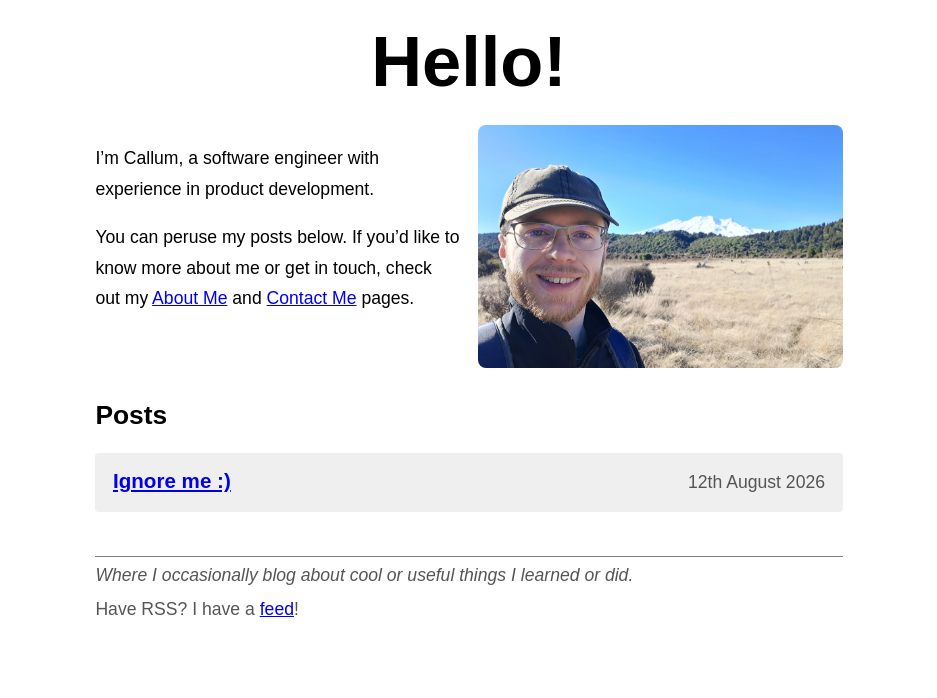
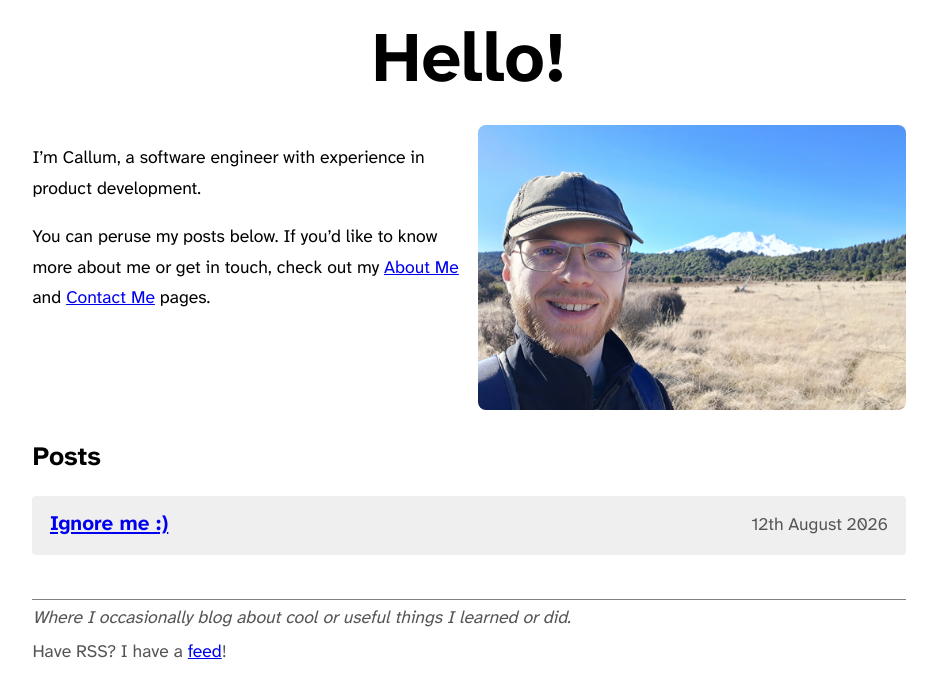
Before and after one commit to Callum-McDowell/callum-mcdowell.github.io, a Jekyll site: the page built from docs/index.md, in a window 1280 px wide. Shown: the top 698 px of the page, without its empty margins (171-1108 px from the left). Built offline with Jekyll 4.4.1, drawn with Linux system fonts in a browser that asks for light colours.

Commit message:
feat: use Atkinson Hyperlegible Next/Mono as the default font family
This is very legible, accessible, and pleasant to read!

However, it is pretty uncondensed. It takes up a lot more space
(especially the code) but I don't want to tweak the CSS font sizes
because that will break the experience for people using fallback or
override fonts.

The font files (which I got directly from
https://www.brailleinstitute.org/freefont/ also log some formatting
warnings in my browser).

Maybe I'll sit on this for a while.

```diff
--- /dev/null
+++ b/docs/_sass/_fonts.scss
@@ -0,0 +1,21 @@
+@font-face {
+  font-family: "Atkinson Hyperlegible Next";
+  font-style: normal;
+  font-weight: 100 900;
+  font-display: fallback;
+  src:
+    local("Atkinson Hyperlegible Next"),
+    local("atkinson-hyperlegible-next"),
+    url('../fonts/AtkinsonHyperlegibleNextVF-Variable.woff2') format('woff2');
+}
+
+@font-face {
+  font-family: "Atkinson Hyperlegible Mono";
+  font-style: normal;
+  font-weight: 100 900;
+  font-display: fallback;
+  src:
+    local("Atkinson Hyperlegible Mono"),
+    local("atkinson-hyperlegible-mono"),
+    url('../fonts/AtkinsonHyperlegibleMonoVF-Variable.woff2') format('woff2');
+}
--- /dev/null
+++ b/docs/_sass/_theme.scss
@@ -0,0 +1,89 @@
+// Placeholder front-matter to force Jekyll to detect this file.
+// If this file is not present Jekyll will inject its default style sheet!
+
+// Inspired by http://bettermotherfuckingwebsite.com/ and "100 Bytes of CSS to look
+// great everywhere".
+//
+// Uses system colours for a quick'n'dirty (accessible!) light and dark colour scheme.
+// https://developer.mozilla.org/en-US/docs/Web/CSS/Reference/Values/system-color
+
+@import "fonts";
+
+:root {
+  font-family: "Atkinson Hyperlegible Next", Arial, sans-serif;
+}
+
+pre,
+code {
+  font-family: "Atkinson Hyperlegible Mono", monospace;
+}
+
+:root {
+  max-width: 78ch;
+  padding: 0em 1em 3em 1em;
+  margin: auto;
+  line-height: 1.75em;
+  font-size: 1.1em;
+
+  color-scheme: light dark;
+
+  --spacing-sm: 1em;
+  --radius-sm: 4px;
+  --radius-lg: 8px;
+}
+
+// The header contains the site title and navigation and is shown on every screen, so it
+// should be simple and unobtrusive.
+header {
+  border-bottom: 1px solid GrayText;
+}
+
+header p {
+  padding: 0em;
+  margin: 0em;
+}
+
+header a {
+  text-decoration: none;
+}
+
+// The footer is shown on every screen, so it should be simple and unobtrusive.
+footer {
+  margin-top: 2.5em;
+  border-top: 1px solid GrayText;
+}
+
+// Used to inconspicuously display administrivia <p> (e.g. dates, tags, metadata).
+.note {
+  color: light-dark(#555555, #dddddd);
+  margin: 0.2em 0em;
+}
+
+// Used to enclose standalone content, like embedded articles.
+.card {
+  background-color: ButtonFace;
+  border-radius: var(--radius-sm);
+  padding: 0.6rem 1rem;
+}
+
+// Used by '_includes/embed_post.html'
+.embedded-post-title-block {
+  display: flex;
+  flex-wrap: wrap;
+  row-gap: 0em;
+  column-gap: var(--spacing-sm);
+  justify-content: space-between;
+  align-items: baseline;
+}
+
+.embedded-post-title {
+  margin: 0em;
+}
+
+.embedded-post-date {
+  @extend .note;
+}
+
+.embedded-post-description {
+  margin: 0em;
+}
--- a/docs/assets/css/style.scss
+++ b/docs/assets/css/style.scss
@@ -1,81 +1,4 @@
 ---
 ---
-// Placeholder front-matter to force Jekyll to detect this file.
-// If this file is not present Jekyll will inject its default style sheet!
 
-// Inspired by http://bettermotherfuckingwebsite.com/ and "100 Bytes of CSS to look
-// great everywhere".
-//
-// Uses system colours for a quick'n'dirty (accessible!) light and dark colour scheme.
-// https://developer.mozilla.org/en-US/docs/Web/CSS/Reference/Values/system-color
-
-:root {
-  max-width: 78ch;
-  padding: 0em 1em 3em 1em;
-  margin: auto;
-  line-height: 1.75em;
-  font-size: 1.1em;
-
-  font-family: sans-serif;
-  color-scheme: light dark;
-
-  --spacing-sm: 1em;
-  --radius-sm: 4px;
-  --radius-lg: 8px;
-}
-
-// The header contains the site title and navigation and is shown on every screen, so it
-// should be simple and unobtrusive.
-header {
-  border-bottom: 1px solid GrayText;
-}
-
-header p {
-  padding: 0em;
-  margin: 0em;
-}
-
-header a {
-  text-decoration: none;
-}
-
-// The footer is shown on every screen, so it should be simple and unobtrusive.
-footer {
-  margin-top: 2.5em;
-  border-top: 1px solid GrayText;
-}
-
-// Used to inconspicuously display administrivia <p> (e.g. dates, tags, metadata).
-.note {
-  color: light-dark(#555555, #dddddd);
-  margin: 0.2em 0em;
-}
-
-// Used to enclose standalone content, like embedded articles.
-.card {
-  background-color: ButtonFace;
-  border-radius: var(--radius-sm);
-  padding: 0.6rem 1rem;
-}
-
-// Used by '_includes/embed_post.html'
-.embedded-post-title-block {
-  display: flex;
-  flex-wrap: wrap;
-  row-gap: 0em;
-  column-gap: var(--spacing-sm);
-  justify-content: space-between;
-  align-items: baseline;
-}
-
-.embedded-post-title {
-  margin: 0em;
-}
-
-.embedded-post-date {
-  @extend .note;
-}
-
-.embedded-post-description {
-  margin: 0em;
-}
+@import "theme";
```
Also changed, not shown: docs/assets/fonts/AtkinsonHyperlegibleMonoVF-Variable.woff2 (added), docs/assets/fonts/AtkinsonHyperlegibleNextVF-Variable.woff2 (added).
